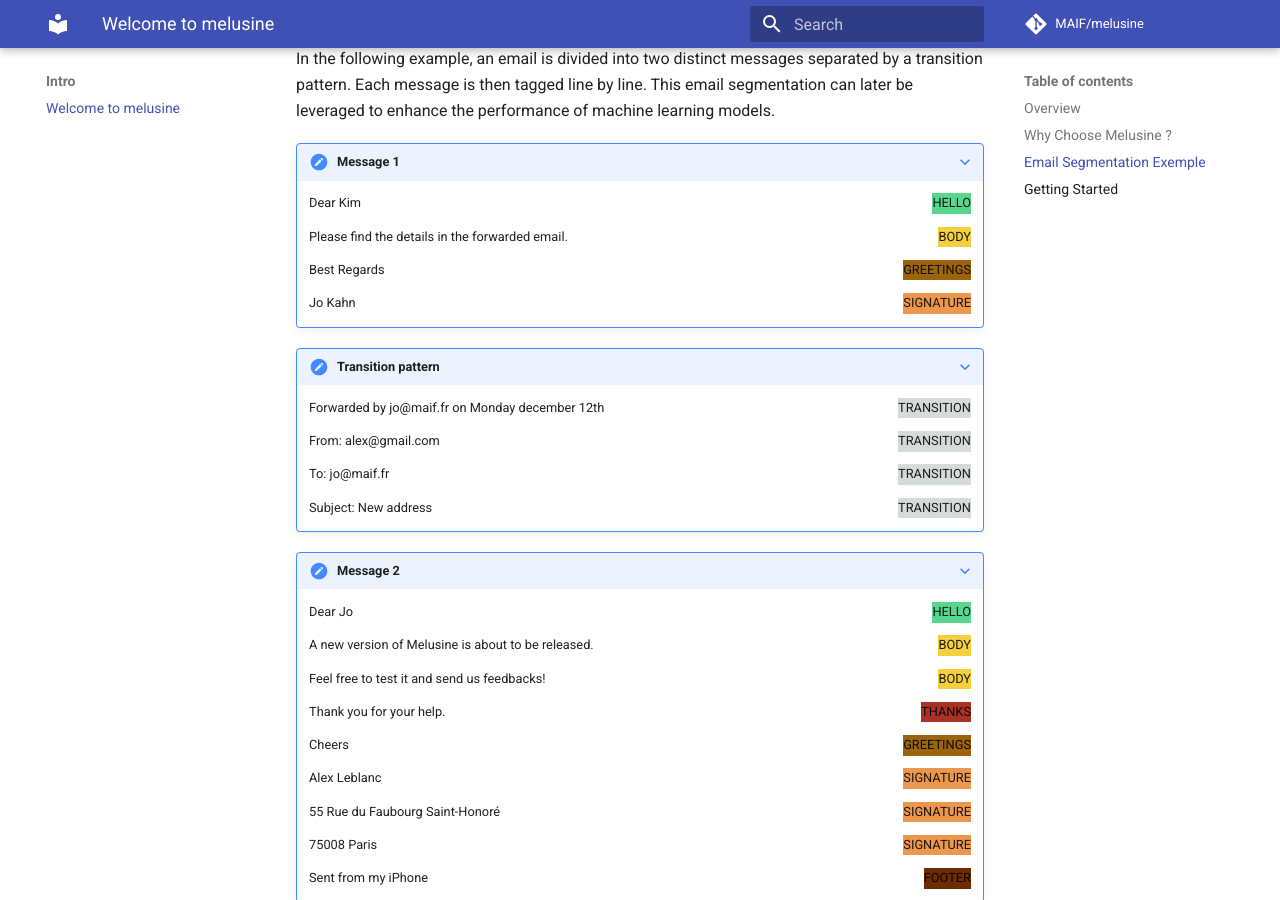
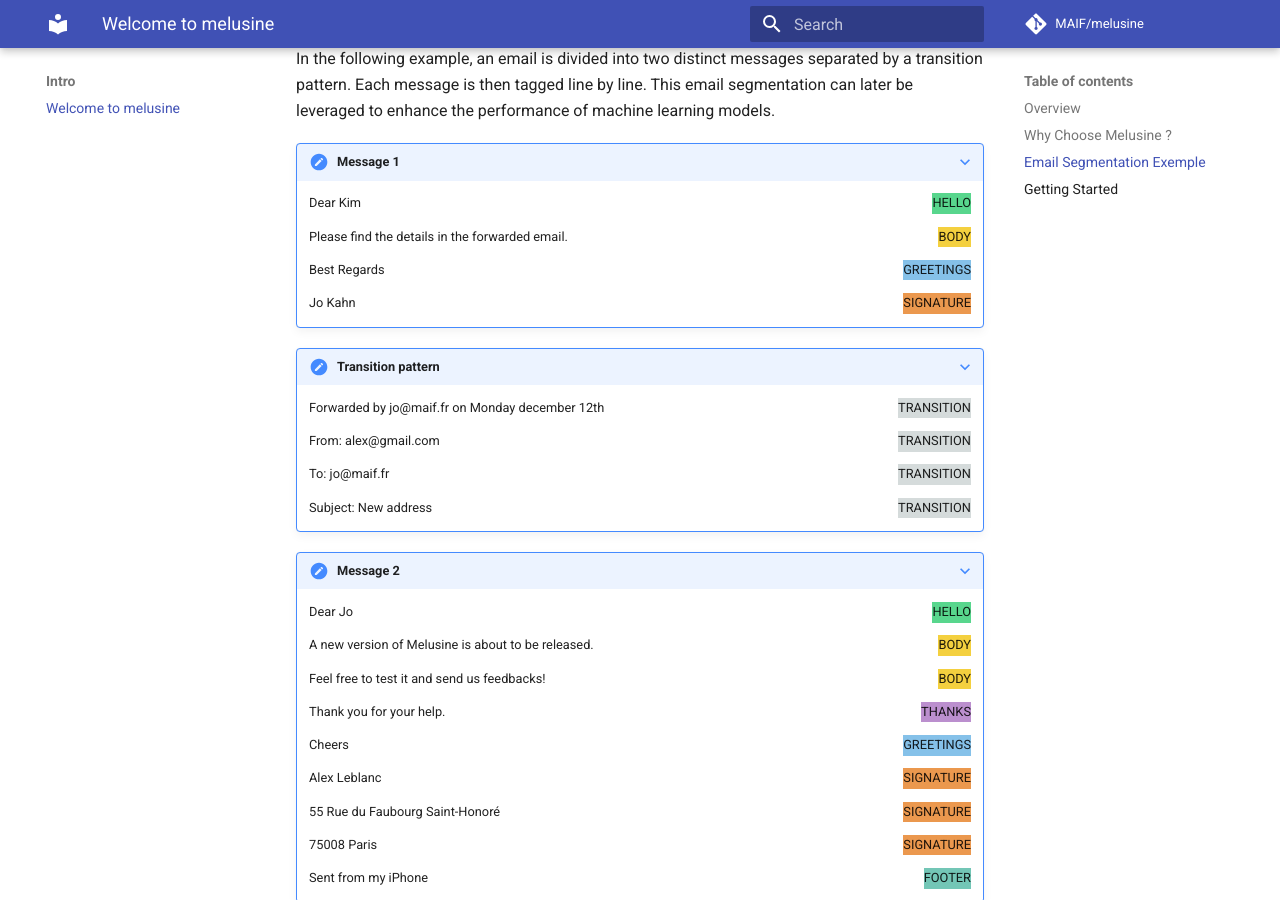
Before and after one commit to MAIF/melusine, an MkDocs documentation site: the page built from docs/index.md, in a window 1280 px wide and 900 px high, scrolled down 1654 px. Built offline with MkDocs 1.6.1 and Material for MkDocs 9.7.7, drawn with Linux system fonts in a browser that asks for light colours; comment, search, counter and statistics services are not loaded.

```diff
--- a/docs/index.md
+++ b/docs/index.md
@@ -49,7 +49,7 @@ This email segmentation can later be leveraged to enhance the performance of mac
     <span style="float:right;background-color:#F4D03F;"> BODY</span>
     </p>
     <p style="text-align:left;"> Best Regards
-    <span style="float:right;background-color:#9C640C;"> GREETINGS</span>
+    <span style="float:right;background-color:#85C1E9;"> GREETINGS</span>
     </p>
     <p style="text-align:left;"> Jo Kahn
     <span style="float:right;background-color:#EB984E;"> SIGNATURE</span>
@@ -82,10 +82,10 @@ This email segmentation can later be leveraged to enhance the performance of mac
     <span style="float:right;background-color:#F4D03F;"> BODY</span>
     </p>
     <p style="text-align:left;"> Thank you for your help.
-    <span style="float:right;background-color:#A93226;"> THANKS</span>
+    <span style="float:right;background-color:#BB8FCE;"> THANKS</span>
     </p>
     <p style="text-align:left;"> Cheers
-    <span style="float:right;background-color:#9C640C;"> GREETINGS</span>
+    <span style="float:right;background-color:#85C1E9;"> GREETINGS</span>
     </p>
     <p style="text-align:left;"> Alex Leblanc
     <span style="float:right;background-color:#EB984E;"> SIGNATURE</span>
@@ -97,7 +97,7 @@ This email segmentation can later be leveraged to enhance the performance of mac
     <span style="float:right;background-color:#EB984E;"> SIGNATURE</span>
     </p>
     <p style="text-align:left;"> Sent from my iPhone
-    <span style="float:right;background-color:#6E2C00;"> FOOTER</span>
+    <span style="float:right;background-color:#73C6B6;"> FOOTER</span>
     </p>
 
 
```
Also changed, not shown: README.md (+2 -11 lines), docs/_static/segmentation.png (added).
